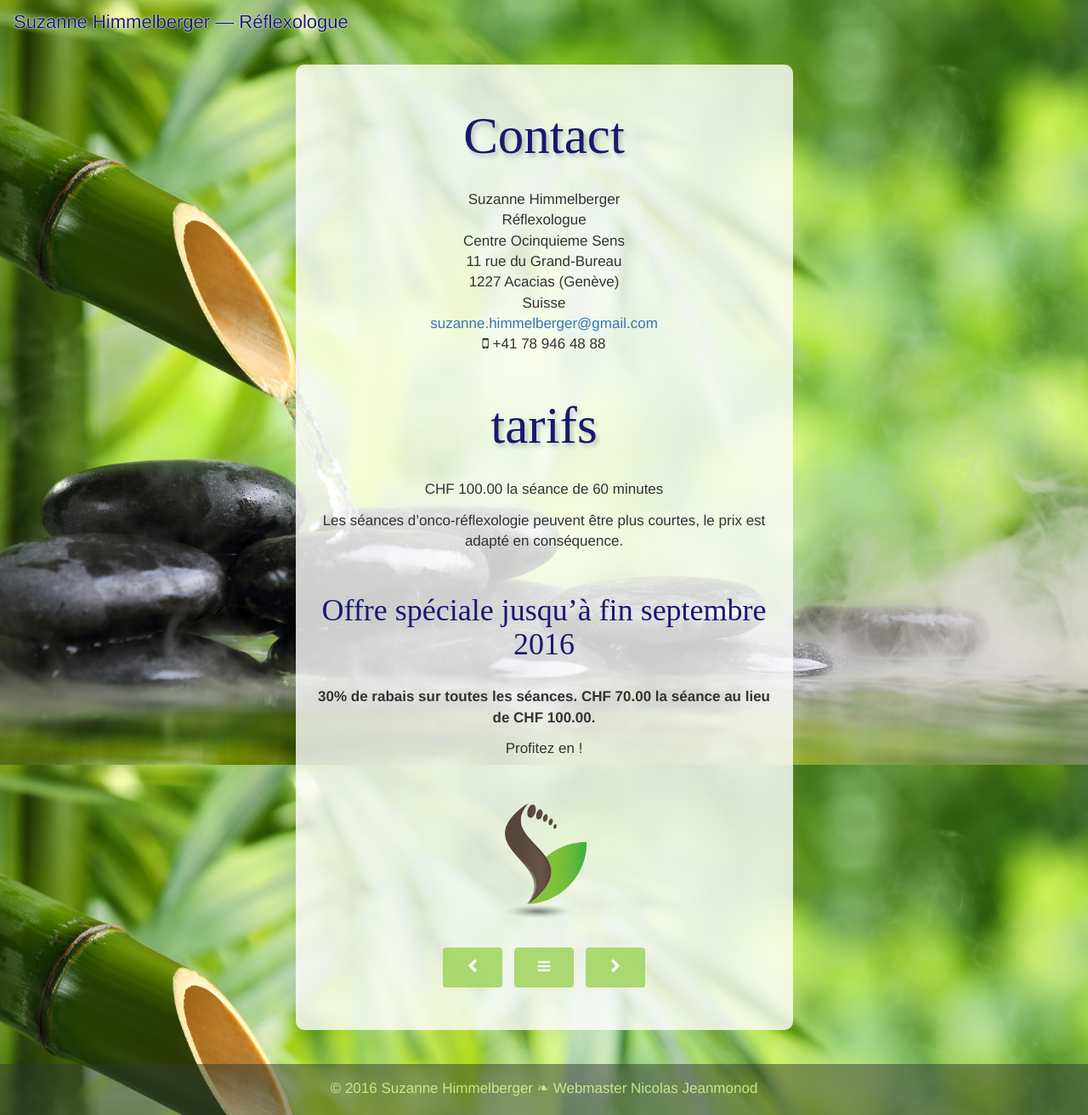
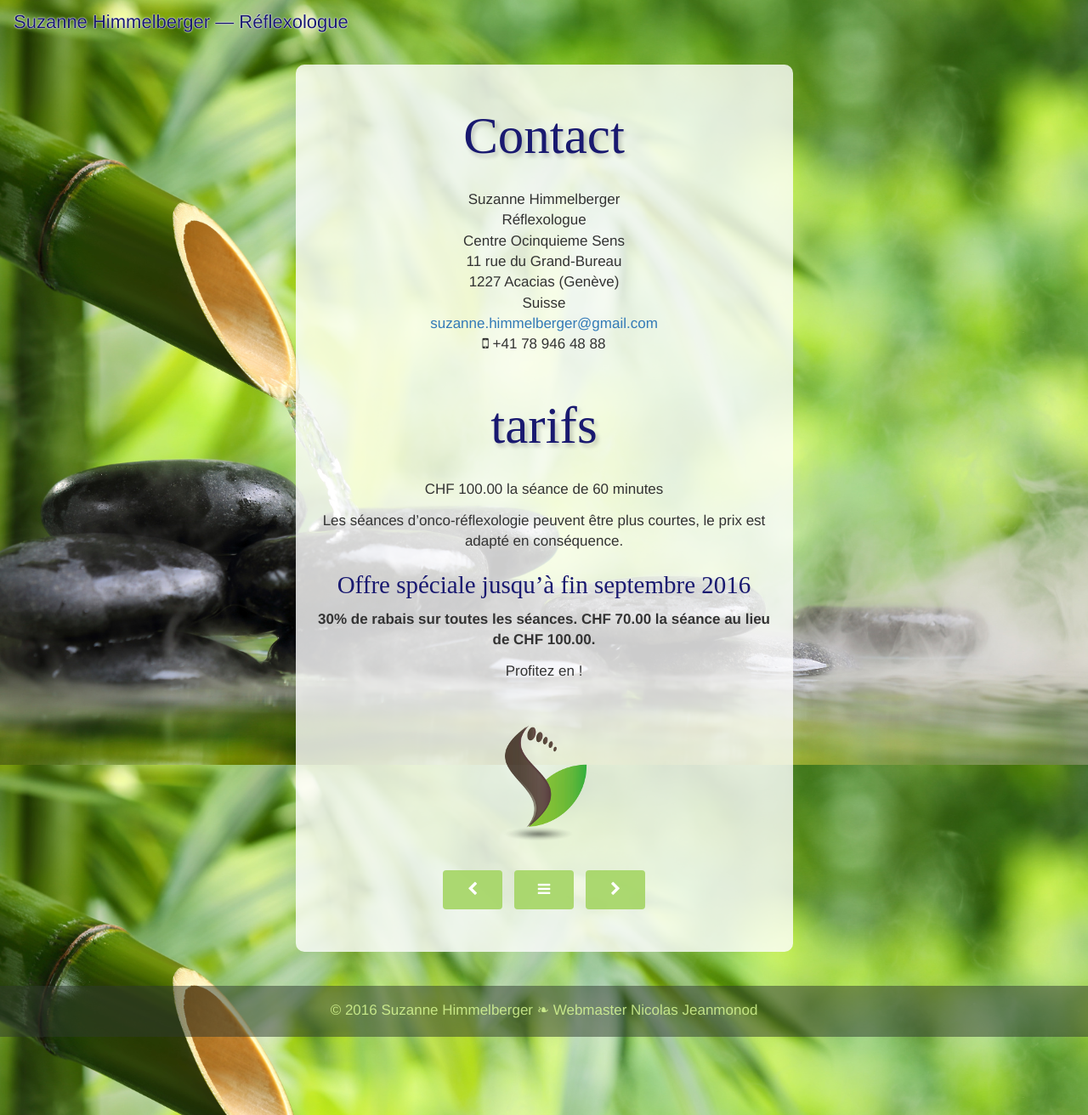
Before and after one commit to reflexohub/site-web-v1, a Jekyll site: the page built from 100-contact.md, in a window 1280 px wide. Shown: the whole page at 85% size. Built offline with Jekyll 4.4.1, drawn with Linux system fonts in a browser that asks for light colours; nearby versions of some CDN libraries; some web fonts are replaced.

Commit message:
changé taille du titre

```diff
--- a/100-contact.md
+++ b/100-contact.md
@@ -21,7 +21,7 @@ CHF 100.00 la séance de 60 minutes
 
 Les séances d'onco-réflexologie peuvent être plus courtes, le prix est adapté en conséquence.
 
-## Offre spéciale jusqu'à fin septembre 2016
+### Offre spéciale jusqu'à fin septembre 2016
 
 **30% de rabais sur toutes les séances. CHF 70.00 la séance au lieu de CHF 100.00.**
 
```
